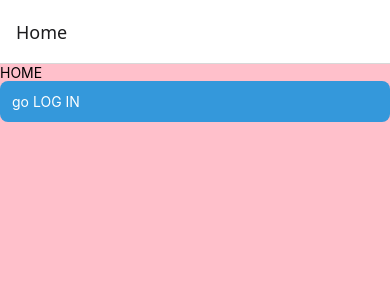
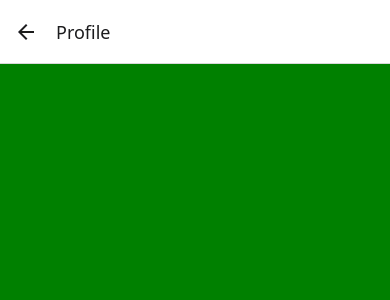
Before and after one commit to ZoricmaTs/telega, a React Native app: screen /Profile in a window 390 px wide. Before the commit this address had no page. Shown: the top 300 px of the page. Built offline with nearby package versions, Linux system fonts and the light colour scheme.

Commit message:
add store

```diff
--- a/App.tsx
+++ b/App.tsx
@@ -12,12 +12,13 @@ import {Login} from './src/routes/login.tsx';
 import {createNativeStackNavigator} from '@react-navigation/native-stack';
 import {Home} from './src/routes/home.tsx';
 import {NavigationContainer} from '@react-navigation/native';
-import {SendCode} from './src/routes/sendCode.tsx';
+import {Profile} from './src/routes/profile.tsx';
+import {useUserStore} from './src/stores/user.ts';
 
 type RootStackParamList = {
   Home: undefined,
   Login: undefined,
-  SendCode: { countrycode: string; phoneNumber: string },
+  Profile: undefined,
 }
 
 declare global {
@@ -31,19 +32,28 @@ function App() {
     api_id: Number(Config.API_ID), // Your API ID
     api_hash: Config.API_HASH, // Your API Hash
   } as TdLibParameters;
+  const { user, hydrated } = useUserStore();
+
+  if (!hydrated) {
+    // 👇 пока данные ещё грузятся — показываем сплэш / лоадер
+    return <SplashScreen />;
+  }
 
   const Stack = createNativeStackNavigator<RootStackParamList>();
   return (
     <NavigationContainer>
-      <Stack.Navigator initialRouteName="Home">
+      <Stack.Navigator initialRouteName={user === null ? "Home" : "Profile"}>
         <Stack.Screen name="Home" component={Home} />
         <Stack.Screen name="Login" component={Login} />
-        <Stack.Screen name="SendCode" component={SendCode} />
+        <Stack.Screen name="Profile" component={Profile} />
       </Stack.Navigator>
     </NavigationContainer>
   );
 }
 
+function SplashScreen() {
+  return <></>; // сюда можно загрузочный экран
+}
 
 const styles = StyleSheet.create({
   container: {
--- a/package.json
+++ b/package.json
@@ -10,6 +10,7 @@
     "test": "jest"
   },
   "dependencies": {
+    "@react-native-async-storage/async-storage": "^2.2.0",
     "@react-native/new-app-screen": "0.81.0",
     "@react-navigation/native": "^7.1.17",
     "@react-navigation/native-stack": "^7.3.26",
@@ -19,7 +20,8 @@
     "react-native-config": "1.5.6",
     "react-native-safe-area-context": "^5.5.2",
     "react-native-screens": "^4.15.4",
-    "react-native-tdlib": "^1.3.1"
+    "react-native-tdlib": "^1.3.1",
+    "zustand": "^5.0.8"
   },
   "devDependencies": {
     "@babel/core": "^7.25.2",
--- a/src/routes/home.tsx
+++ b/src/routes/home.tsx
@@ -1,9 +1,12 @@
 import {Text, View} from 'react-native';
 import {useNavigation} from '@react-navigation/core';
 import {Btn} from '../../widgets/Button.tsx';
+import {useUserStore} from '../stores/user.ts';
 
 export function Home() {
   const navigation = useNavigation();
+  const { user, setUser, clearUser } = useUserStore();
+  console.log('Home user', user);
 
   return <View style={{width: '100%', height: '100%', backgroundColor: 'pink'}}>
     <Text>{'HOME'}</Text>
--- a/src/routes/login.tsx
+++ b/src/routes/login.tsx
@@ -1,13 +1,13 @@
 import {Modal, Platform, StyleSheet, Text, View} from 'react-native';
 import {useCallback, useEffect, useState} from 'react';
 import TdLib, {TdLibParameters} from 'react-native-tdlib';
-import {Input, InputProps} from '../widgets/input';
-import {useNavigation} from '@react-navigation/core';
+import {Input} from '../widgets/input';
 import {Btn} from '../../widgets/Button.tsx';
 import Config from 'react-native-config';
+import {useUserStore} from '../stores/user.ts';
+import {useNavigation} from '@react-navigation/core';
 
 export function Login() {
-  const navigation = useNavigation();
   const params = {
     api_id: Number(Config.API_ID), // Your API ID
     api_hash: Config.API_HASH, // Your API Hash
@@ -21,18 +21,18 @@ export function Login() {
   const [modalVisible, setModalVisible] = useState(false);
   const [modalPasswordVisible, setModalPasswordVisible] = useState(false);
 
-  const [profile, setProfile] = useState<any>(null);
+  const { user, setUser, clearUser } = useUserStore();
+  const navigation = useNavigation();
 
   useEffect(() => {
-    // Initializes TDLib with the provided parameters and checks the authorization state
-    console.log('useEffect:');
     TdLib.startTdLib(params).then(r => {
       console.log('StartTdLib:', r);
       TdLib.getAuthorizationState().then(r => {
         console.log('InitialAuthState:', r);
-        if (JSON.parse(r)['@type'] === 'authorizationStateReady') {
-          getProfile(); // Fetches the user's profile if authorization is ready
-        }
+
+        // if (JSON.parse(r)['@type'] === 'authorizationStateReady') {
+        //   getProfile(); // Fetches the user's profile if authorization is ready
+        // }
       });
     }).catch((err) => {
       console.log('err', err)});
@@ -50,30 +50,48 @@ export function Login() {
   const verifyPhoneNumber = useCallback(() => {
     TdLib.verifyPhoneNumber(otp).then(r => {
       setModalVisible(!modalVisible);
-      setModalPasswordVisible(true);
-        console.log('VerifyPhoneNumber:', r);
+      console.log('!!!modalVisible')
+      TdLib.getAuthorizationState().then((r) => {
+        console.log('!!!modalVisible getAuthorizationState', JSON.parse(r)['@type'])
+        if (JSON.parse(r)['@type'] === 'authorizationStateWaitPassword') {
+          console.log('QQQQQ')
+          setModalPasswordVisible(true);
+        } else {
+          if (JSON.parse(r)['@type'] === 'authorizationStateReady') {
+            getProfile();
+            navigation.navigate('Profile');
+          }
+        }
+      })
     });
   }, [otp]);
 
   const checkPassword = useCallback(() => {
     TdLib.verifyPassword(password).then(r => {
-      setModalPasswordVisible(!modalPasswordVisible)
+      setModalPasswordVisible(!modalPasswordVisible);
+      TdLib.getAuthorizationState().then(r => {
+        if (JSON.parse(r)['@type'] === 'authorizationStateReady') {
+          getProfile();
+          navigation.navigate('Profile');
+        }
+      });
     });
   }, [password]);
 
   const getProfile = useCallback(() => {
     TdLib.getProfile().then(result => {
-      console.log('User Profile:', result);
       const profile = Platform.select({
         ios: result,
         android: JSON.parse(result),
       });
-      setProfile(profile);
+
+      setUser(profile);
     });
   }, []);
 
   const checkAuthState = useCallback(() => {
-    TdLib.getAuthorizationState().then(r => console.log('AuthState:', r));
+    TdLib.getAuthorizationState().then(r => {
+    });
   }, []);
 
   return <View>
@@ -121,25 +139,25 @@ export function Login() {
       </View>
     </Modal>
 
-    {profile && (
-      <>
-        <Text>
-          Name: {profile.first_name || profile.firstName}{' '}
-          {profile.last_name || profile.lastName}
-        </Text>
-        <Text>
-          Phone Number: {profile.phone_number || profile.phoneNumber}
-        </Text>
-      </>
-    )}
+    {/*{user && (*/}
+    {/*  <>*/}
+    {/*    <Text>*/}
+    {/*      Name: {user.first_name || user.firstName}{' '}*/}
+    {/*      {user.last_name || user.lastName}*/}
+    {/*    </Text>*/}
+    {/*    <Text>*/}
+    {/*      Phone Number: {user.phone_number || user.phoneNumber}*/}
+    {/*    </Text>*/}
+    {/*  </>*/}
+    {/*)}*/}
 
-    <Btn action={getProfile}>
-      <Text style={{color: "#ffffff"}}>{'Get Profile'}</Text>
-    </Btn>
+    {/*<Btn action={getProfile}>*/}
+    {/*  <Text style={{color: "#ffffff"}}>{'Get Profile'}</Text>*/}
+    {/*</Btn>*/}
 
-    <Btn action={checkAuthState}>
-      <Text style={{color: "#ffffff"}}>{'Get Auth State'}</Text>
-    </Btn>
+    {/*<Btn action={checkAuthState}>*/}
+    {/*  <Text style={{color: "#ffffff"}}>{'Get Auth State'}</Text>*/}
+    {/*</Btn>*/}
 
   </View>
 }
--- /dev/null
+++ b/src/routes/profile.tsx
@@ -0,0 +1,20 @@
+import {Text, View} from 'react-native';
+import {useUserStore} from '../stores/user.ts';
+
+export function Profile() {
+  const { user, setUser, clearUser } = useUserStore();
+
+  return <View style={{width: '100%', height: '100%', backgroundColor: 'green'}}>
+    {user && (
+      <>
+        <Text>
+          Name: {user.first_name || user.firstName}{' '}
+          {user.last_name || user.lastName}
+        </Text>
+        <Text>
+          Phone Number: {user.phone_number || user.phoneNumber}
+        </Text>
+      </>
+    )}
+  </View>;
+}
--- a/src/routes/sendCode.tsx
+++ /dev/null
@@ -1,5 +0,0 @@
-import {View} from 'react-native';
-
-export function SendCode() {
-  return <View style={{width: '100%', height: '100%', backgroundColor: 'green'}}></View>;
-}
--- /dev/null
+++ b/src/stores/user.ts
@@ -0,0 +1,45 @@
+import { create } from 'zustand';
+import AsyncStorage from '@react-native-async-storage/async-storage';
+import { devtools, persist, createJSONStorage } from 'zustand/middleware';
+
+export interface User {
+  id: number;
+  first_name?: string;
+  firstName?: string
+  last_name?: string;
+  lastName?: string;
+  phone_number?: string,
+  phoneNumber?: string;
+  token?: string;
+}
+
+interface UserState {
+  user: User | null;
+  setUser: (user: User) => void;
+  clearUser: () => void;
+  hydrated: boolean;
+  setHydrated: (hydrated: boolean) => void
+}
+
+export const useUserStore = create<UserState>()(
+  devtools(
+    persist(
+      (set) => ({
+        user: null,
+        setUser: (user) => set({ user }),
+        clearUser: () => set({ user: null }),
+        hydrated: false,
+        setHydrated: (hydrated: boolean) => set({hydrated})
+      }),
+      {
+        name: 'user-storage', // ключ в AsyncStorage
+        storage: createJSONStorage(() => AsyncStorage),
+        onRehydrateStorage: () => (state) => {
+          state?.setHydrated(true)
+        },
+        partialize: (state) => ({ user: state.user }), // сохраняем только user
+      }
+    ),
+    { name: 'UserStore' }
+  )
+);
```
Also changed, not shown: 1 other file (tests, documents, lock files or other folders).
